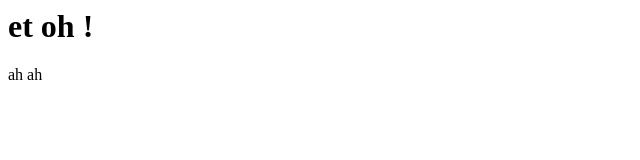
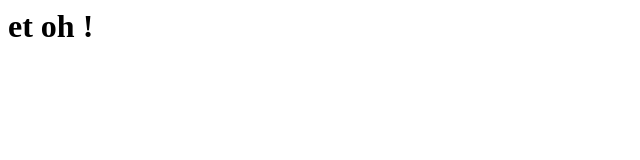
Before and after one commit to nonomaine/git-4, a plain HTML site: page index.html in a window 1280 px wide. Shown: the full height of the page, 0-640 px from the left. Drawn offline with Linux system fonts and the light colour scheme.

Commit message:
Revert "mise en place d'un paragraphe"
This reverts commit 676b95f554ac9c3f8864b30c59663aeaff5bf74e.

```diff
--- a/index.html
+++ b/index.html
@@ -9,6 +9,5 @@
 </head>
 <body>
     <h1> et oh !</h1>
-    <p> ah ah</p>
 </body>
 </html>
```
